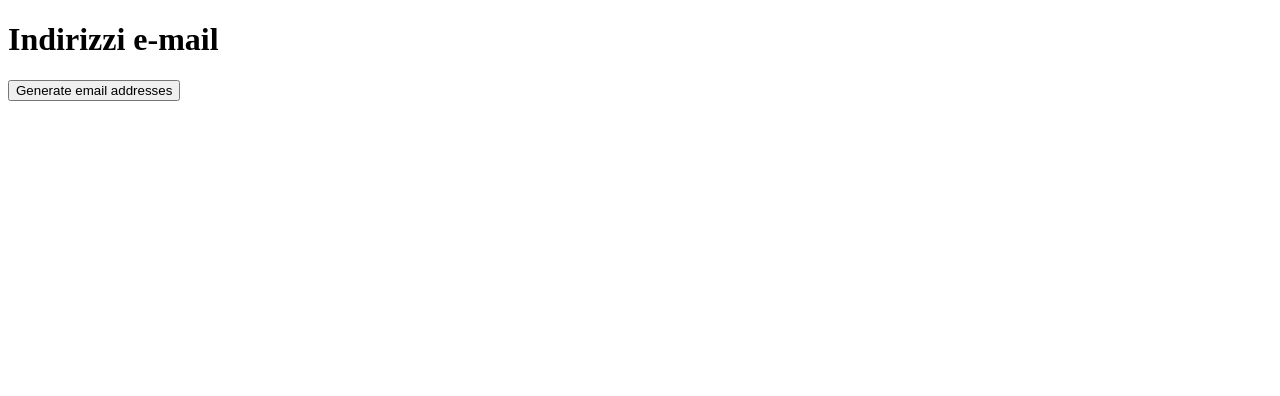
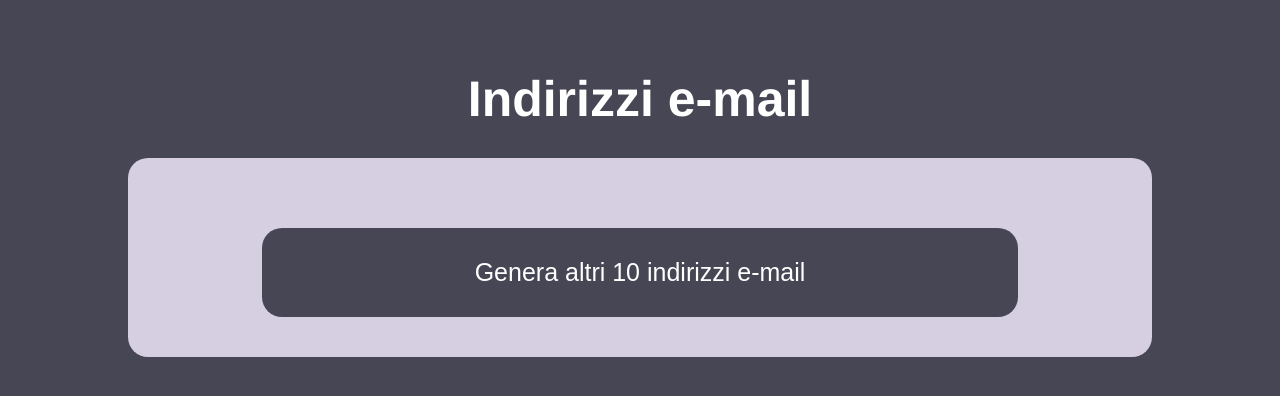
Before and after one commit to EmanuelaCalderone/js-email-list, a plain HTML site: page bonus/index.html in a window 1280 px wide. Drawn offline with nearby package versions, Linux system fonts and the light colour scheme; no server answers.

Commit message:
update button logic + add some style

```diff
--- a/bonus/css/style.css
+++ b/bonus/css/style.css
@@ -0,0 +1,53 @@
+*{
+    margin:0 auto;
+    box-sizing:border-box;
+}
+
+/*titolo*/
+h1{
+    padding:15px;
+    margin-top:55px;
+    margin-bottom:15px;
+    font-size:50px;
+    color:white;
+    text-align:center;
+}
+
+/*body*/
+body{
+    background-color:#464655;
+    font-family: "Helvetica", sans-serif;
+    color:#464655;
+    font-size:20px;
+}
+
+/*container principale*/
+#container{
+    text-align:center;
+    background-color:#D5CFE1;
+    width:80%;
+    padding:40px;
+}
+
+/*elenco*/
+li{
+    margin-top:20px;
+}
+
+/*pulsante*/
+button {
+    background-color:#464655;
+    border:none;
+    color:white;
+    cursor:pointer;
+    margin-top:30px;
+    padding:20px;
+    font-size:25px;
+    padding:30px;
+    width:80%;
+}
+
+/*bordi container principale e pulsante*/
+#container, button{
+    border-radius:20px;
+}
--- a/bonus/index.html
+++ b/bonus/index.html
@@ -14,10 +14,11 @@
 </head>
 
 <body>
+    <!--titolo-->
+    <h1>Indirizzi e-mail</h1>
 
+    <!--container principale-->
     <main id="container">
-        <!--titolo-->
-        <h1>Indirizzi e-mail</h1>
 
         <!--lista di email-->
         <section id="email">
@@ -27,11 +28,11 @@
         </section>
 
         <!--bottone per generare nuove email-->
-        <button id="moreEmails">Generate email addresses</button>
+        <button id="moreEmails">Genera altri 10 indirizzi e-mail</button>
 
     </main>
 
 
-    <script src="./js/script.js"></script>
+    <script src="js/script.js"></script>
 </body>
 </html>
--- a/bonus/js/script.js
+++ b/bonus/js/script.js
@@ -16,9 +16,13 @@ const endpoint = "https://flynn.boolean.careers/exercises/api/random/mail";
 //creo la variabile per i singoli indirizzi email inizializzandola a stringa vuota
 let emails = "";
 
+//creo la variabile per il bottone
+const button = document.getElementById('moreEmails');
+
+
 function createEmails () {
 
-    //richiesta Ajax (asincrona) tramite Axios (libreria) verso l'API (servizio esterno) per ottenere 10 email
+//richiesta Ajax (asincrona) tramite Axios (libreria) verso l'API (servizio esterno) per ottenere 10 email
 for (let i = 0; i < 10; i++) {
 
     axios.get(endpoint)
@@ -40,7 +44,7 @@ for (let i = 0; i < 10; i++) {
         //aggancio l'output nell'html
         emailList.innerHTML = emails;
 
-        })
+    })
 
     .catch(error => {
         // codice da eseguire in caso di errore
@@ -53,15 +57,10 @@ for (let i = 0; i < 10; i++) {
 
 createEmails();
 
-
-//creo la variabile per il bottone
-const button = document.getElementById('moreEmails');
-
 //aggiungo una funzione al click del bottone
 button.addEventListener("click", function () {
-    if (emails) {
-        //svuoto l'elenco delle email
-        emails = "";
-        //genero di nuovo la funzione per crearle
-    }  createEmails();
+    //svuoto l'elenco delle email
+    emails = "";
+    //genero di nuovo la funzione per crearle
+    createEmails();
   });
```
Also changed, not shown: 1 other file.
